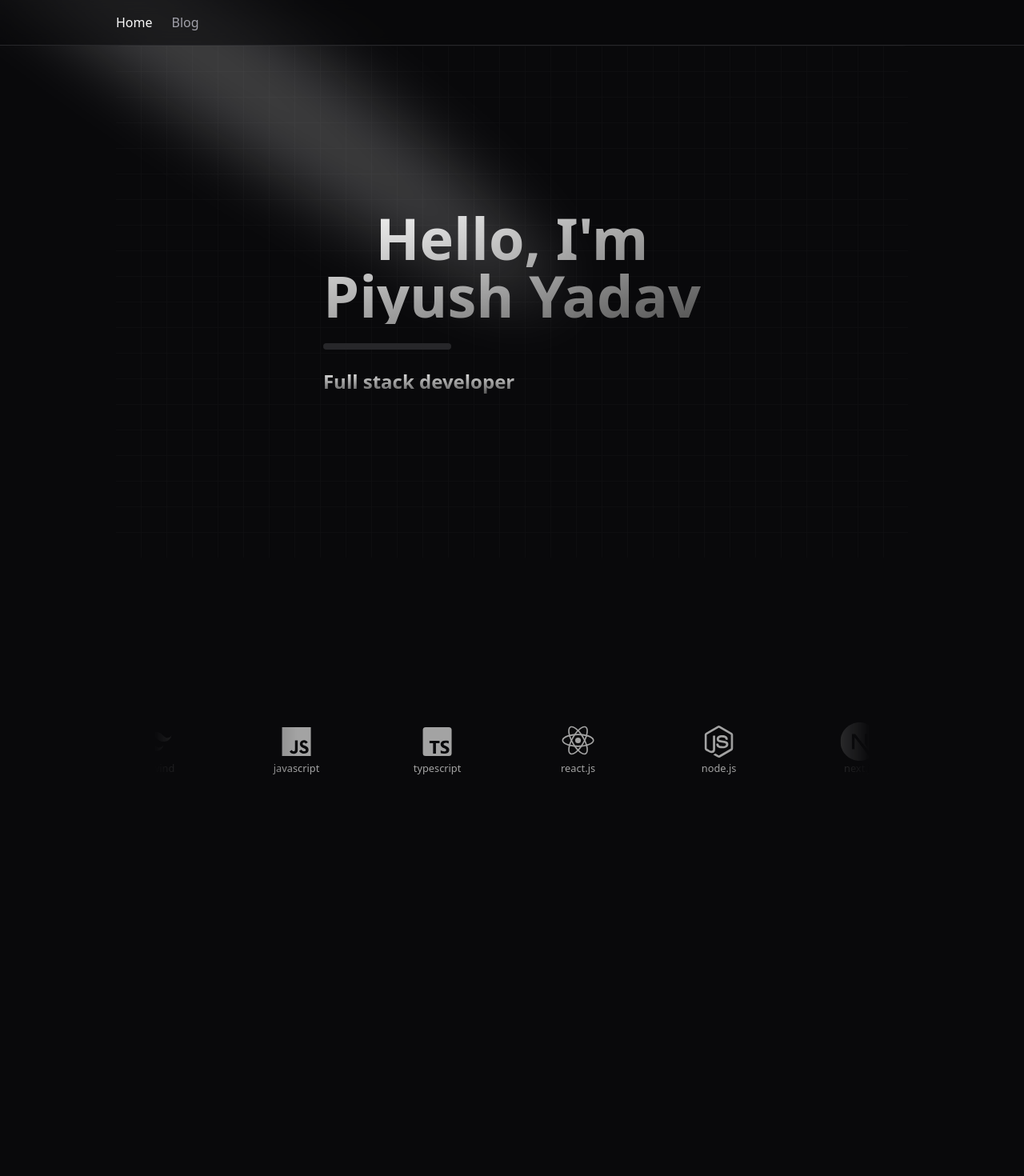
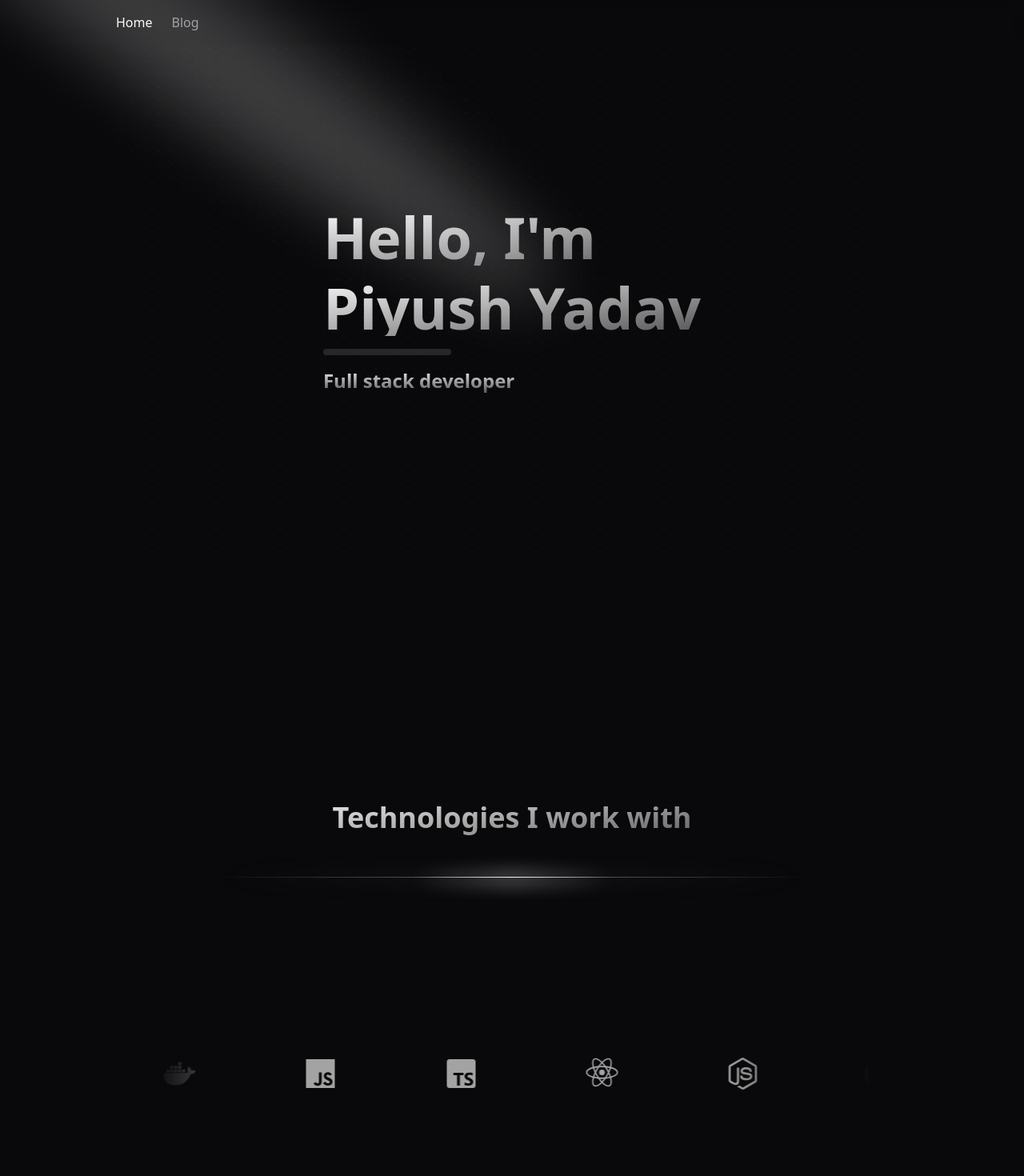
Before and after one commit to piyushyadav1617/portfolio, a Next.js app: page / in a window 1280 px wide. Shown: the top 1470 px of the page at 80% size. Before the commit the page ends 1177 px from the top, so only its background shows below. Built offline with nearby package versions, Linux system fonts and the light colour scheme.

Commit message:
design update and one connect component added

```diff
--- /dev/null
+++ b/app/components/connect.tsx
@@ -0,0 +1,38 @@
+"use client";
+import React from "react";
+import { motion } from "framer-motion";
+import { Line } from "./line";
+import Image from "next/image";
+
+
+
+export const Connect = () => {
+  return (
+    <div className="relative h-[70vh] overflow-hidden space-y-10 mt-40">
+           <motion.h1
+        className="text-3xl  md:text-4xl font-semibold text-center bg-clip-text text-transparent p-4 bg-gradient-to-br from-neutral-50 to-neutral-600
+     bg-opacity-50"
+        initial={{ y: 20, opacity: 0 }}
+        whileInView={{ y: 0, opacity: 1 }}
+        viewport={{ once: true }}
+        transition={{ duration: 0.5}}
+      >
+        Connect with me
+      </motion.h1>
+      <Line className="top-24 md:top-24"/>
+      <div className="flex items-center justify-center">
+      <motion.div
+       initial={{ opacity: 0 }}
+       whileInView={{ y: 0, opacity: 1 }}
+       viewport={{ once: true }}
+       transition={{ duration: 1}}
+      >
+      <Image src='/map.svg' width={500} height={200} alt="" className="my-20"/>
+
+      </motion.div>
+      </div>
+
+
+    </div>
+  );
+};
--- a/app/components/hero.tsx
+++ b/app/components/hero.tsx
@@ -5,35 +5,67 @@ import { Spotlight } from "@/components/ui/spotlight";
 import { motion } from "framer-motion";
 export function Hero() {
   return (
-    <>
+    <div className="h-[40rem] lg:h-screen">
       <Spotlight
-        className="-top-24 -left-10 lg:left-60 md:-top-20 2xl:-top-40 "
+        className="-top-36 -left-40 lg:left-60 md:-top-20 2xl:-top-40 "
         fill="white"
       />
-      <div className="h-[40rem] w-full rounded-md flex  md:items-center justify-center antialiased bg-grid-white/[0.02] relative overflow-hidden">
-        <motion.div
-          className="space-y-6 mt-[8rem] md:mt-0"
-          initial={{ y: 20, opacity: 0 }}
-          whileInView={{ y: 0, opacity: 1 }}
-          viewport={{ once: true }}
-          transition={{ duration: 1 }}
-        >
-          <h1
-            className="text-5xl sm:text-7xl font-bold text-center bg-clip-text text-transparent bg-gradient-to-br from-neutral-50 to-neutral-600
+      <div className="h-[40rem] w-full rounded-md flex  md:items-center justify-center  antialiased bg-dot-neutral-200/5 relative overflow-hidden">
+        <div className="space-y-4 mt-[8rem] md:mt-0">
+          <motion.h1
+            className="text-5xl sm:text-7xl font-bold bg-clip-text text-transparent bg-gradient-to-br from-neutral-50 to-neutral-600
      bg-opacity-50"
+            initial={{ y: 20, opacity: 0 }}
+            whileInView={{ y: 0, opacity: 1 }}
+            viewport={{ once: true }}
+            transition={{ duration: 0.5}}
           >
             Hello, I&apos;m
-            <br /> Piyush Yadav
-          </h1>
-          <Separator className="h-2 w-40 rounded-full " />
-          <h2
+          </motion.h1>
+          <motion.h1
+            className="text-5xl  sm:text-7xl font-bold text-center bg-clip-text text-transparent bg-gradient-to-br from-neutral-50 to-neutral-600
+     bg-opacity-50"
+            initial={{ y: 10, opacity: 0 }}
+            whileInView={{ y: 0, opacity: 1 }}
+            viewport={{ once: true }}
+            transition={{
+              delay: 0.2,
+              duration: 0.5,
+
+            }}
+          >
+            Piyush Yadav
+          </motion.h1>
+          <motion.div
+            initial={{ scaleX:0, opacity: 0 }}
+            whileInView={{ scaleX: 1, opacity: 1 }}
+            viewport={{ once: true }}
+            transition={{
+              delay: 0.7,
+              duration: 0.5,
+              type: "spring",
+              stiffness: 50,
+            }}
+          >
+            <Separator className="h-2 w-40 rounded-full " />
+          </motion.div>
+          <motion.h2
             className="text-2xl font-semibold bg-clip-text text-transparent bg-gradient-to-b from-neutral-50 to-neutral-600
      bg-opacity-50"
+            initial={{ y: 20, opacity: 0 }}
+            whileInView={{ y: 0, opacity: 1 }}
+            viewport={{ once: true }}
+            transition={{
+              delay: 0.5,
+              duration: 0.5,
+              // type: "spring",
+              // stiffness: 50,
+            }}
           >
             Full stack developer
-          </h2>
-        </motion.div>
+          </motion.h2>
+        </div>
       </div>
-    </>
+    </div>
   );
 }
--- /dev/null
+++ b/app/components/line.tsx
@@ -0,0 +1,45 @@
+"use client";
+
+import React from 'react';
+import { motion } from 'framer-motion';
+
+// Import utility function for classnames. Ensure the path is correct.
+import { cn } from '@/utils/cn';
+
+interface LineProps {
+  className?: string;
+}
+
+export const Line: React.FC<LineProps> = ({ className }) => {
+  // Define reusable properties to avoid repetition
+  const baseStyle = "absolute bg-gradient-to-r from-transparent to-transparent h-px w-3/4";
+  const animationProps = {
+    initial: { scaleX: 0 },
+    whileInView: { scaleX: 1 },
+    viewport: { once: true },
+    transition: { duration: 1 },
+  };
+
+  return (
+    <div className="flex items-center justify-center mt-4 md:mt-0">
+      <motion.div
+        className={cn(`${baseStyle} via-neutral-500 blur-md h-[2px] `, className)}
+        {...animationProps}
+        transition={{ ...animationProps.transition, delay: 0.3 }}
+      />
+      <motion.div
+        className={cn(`${baseStyle} via-neutral-500`, className)}
+        {...animationProps}
+        transition={{ ...animationProps.transition, delay: 0.3 }}
+      />
+      <motion.div
+        className={cn("absolute bg-gradient-to-r from-transparent via-neutral-100 to-transparent h-[5px] w-1/4 blur-md", className)}
+        {...animationProps}
+      />
+      <motion.div
+        className={cn("absolute  bg-gradient-to-r from-transparent via-neutral-100 to-transparent h-px w-1/4", className)}
+        {...animationProps}
+      />
+    </div>
+  );
+};
--- a/app/components/navbar.tsx
+++ b/app/components/navbar.tsx
@@ -7,7 +7,7 @@ export const Navbar = () => {
   const path = usePathname();
 
   return (
-    <header className="sticky top-0 z-50 border-b border-border backdrop-blur supports-[backdrop-filter]:bg-background/60 w-full">
+    <header className="sticky top-0 z-50 backdrop-blur  w-full">
       <nav className="flex gap-6 h-14 mx-5 sm:mx-10 md:mx-auto  md:w-[700px] lg:w-[990px] 2xl:w-[1400px] items-center justify-between">
 
         <ul className="flex gap-2 sm:gap-6 items-center">
--- a/app/components/technologies.tsx
+++ b/app/components/technologies.tsx
@@ -1,15 +1,49 @@
+"use client";
+import React from "react";
+import { motion } from "framer-motion";
 import { InfiniteMovingCards } from "@/components/ui/infinite-moving-cards";
-import { FaAws, FaJs } from "react-icons/fa";
 import { SiNextdotjs } from "react-icons/si";
-import { BiLogoTypescript, BiLogoJavascript, BiLogoReact, BiLogoHtml5, BiLogoNodejs, BiLogoCss3, BiLogoTailwindCss  } from "react-icons/bi";
+import {
+  BiLogoTypescript,
+  BiLogoJavascript,
+  BiLogoReact,
+  BiLogoHtml5,
+  BiLogoNodejs,
+  BiLogoCss3,
+  BiLogoTailwindCss,
+  BiLogoAws,
+  BiLogoDocker,
+} from "react-icons/bi";
+import { Line } from "./line";
+import Image from "next/image";
 export const Technologies = () => {
   return (
-    <div className="h-[30rem] rounded-md md:flex flex-col py-0  items-center justify-center relative overflow-hidden">
-      <InfiniteMovingCards
-        items={testimonials}
-        direction="right"
-        speed="slow"
-      />
+    <div className="h-[20rem] md:h-[40rem] flex flex-col py-0  items-center justify-evenly relative overflow-hidden ">
+      <motion.h1
+        className="text-3xl  md:text-4xl font-semibold text-center bg-clip-text text-transparent p-4 bg-gradient-to-br from-neutral-50 to-neutral-600
+     bg-opacity-50"
+        initial={{ y: 20, opacity: 0 }}
+        whileInView={{ y: 0, opacity: 1 }}
+        viewport={{ once: true }}
+        transition={{ duration: 1}}
+      >
+        Technologies I work with
+      </motion.h1>
+
+       <Line className="top-[10rem] md:top-[15rem]"/>
+
+      <motion.div
+        initial={{ opacity: 0 }}
+        whileInView={{ opacity: 1 }}
+        viewport={{ once: true }}
+        transition={{ delay: 0.3, duration: 1 }}
+      >
+        <InfiniteMovingCards
+          items={testimonials}
+          direction="right"
+          speed="slow"
+        />
+      </motion.div>
     </div>
   );
 };
@@ -17,41 +51,42 @@ export const Technologies = () => {
 const testimonials = [
   {
     name: "javascript",
-    icon:<BiLogoJavascript/>
+    icon: BiLogoJavascript,
   },
   {
-
     name: "typescript",
-    icon:<BiLogoTypescript/>
+    icon: BiLogoTypescript,
   },
   {
     name: "react.js",
-    icon:<BiLogoReact/>
+    icon: BiLogoReact,
   },
   {
     name: "node.js",
-    icon:<BiLogoNodejs/>
-
+    icon: BiLogoNodejs,
   },
   {
     name: "next.js",
-    icon:<SiNextdotjs/>
-
+    icon: SiNextdotjs,
   },
   {
     name: "html5",
-    icon:<BiLogoHtml5/>
-
+    icon: BiLogoHtml5,
   },
   {
     name: "css3",
-    icon:<BiLogoCss3/>
-
+    icon: BiLogoCss3,
   },
   {
     name: "tailwind",
-    icon:<BiLogoTailwindCss/>
-
-  }
-
+    icon: BiLogoTailwindCss,
+  },
+  {
+    name: "AWS",
+    icon: BiLogoAws,
+  },
+  {
+    name: "Docker",
+    icon: BiLogoDocker,
+  },
 ];
--- a/app/page.tsx
+++ b/app/page.tsx
@@ -1,10 +1,13 @@
+
+import { Connect } from "./components/connect";
 import { Hero } from "./components/hero";
 import { Technologies } from "./components/technologies";
 export default function Home() {
   return (
-    <main>
+    <main className="mb-40">
       <Hero />
       <Technologies/>
+      <Connect/>
     </main>
   );
 }
--- a/components/ui/infinite-moving-cards.tsx
+++ b/components/ui/infinite-moving-cards.tsx
@@ -1,5 +1,5 @@
 "use client";
-
+import {IconType} from "react-icons"
 import { cn } from "@/utils/cn";
 import React, { ReactNode, useEffect, useState } from "react";
 
@@ -12,7 +12,7 @@ export const InfiniteMovingCards = ({
 }: {
   items: {
     name: string;
-    icon: ReactNode;
+    icon: IconType;
   }[];
   direction?: "left" | "right";
   speed?: "fast" | "normal" | "slow";
@@ -72,7 +72,7 @@ export const InfiniteMovingCards = ({
     <div
       ref={containerRef}
       className={cn(
-        "scroller relative z-10  w-[90vw] sm:max-w-2xl lg:max-w-4xl 2xl:max-w-7xl overflow-hidden  [mask-image:linear-gradient(to_right,transparent,white_20%,white_80%,transparent)]",
+        "scroller relative z-10 w-[90vw] sm:max-w-3xl lg:max-w-4xl 2xl:max-w-7xl overflow-hidden  [mask-image:linear-gradient(to_right,transparent,white_20%,white_80%,transparent)]",
         className
       )}
     >
@@ -86,13 +86,13 @@ export const InfiniteMovingCards = ({
       >
         {items.map((item, idx) => (
           <li
-            className="w-28 md:w-40 max-w-full relative  flex-shrink-0 px-8 flex flex-col items-center justify-between text-neutral-400"
+            className="w-20 md:w-40 max-w-full relative  flex-shrink-0 px-6 flex flex-col items-center justify-between "
             key={item.name}
           >
-            <span className="relative z-2 text-5xl  ">
-              {item.icon}
-            </span>
-            <small>{item.name}</small>
+
+              <item.icon className="relative z-2 text-4xl md:text-5xl text-neutral-400 "/>
+
+            {/* <small>{item.name}</small> */}
           </li>
         ))}
       </ul>
--- a/components/ui/spotlight.tsx
+++ b/components/ui/spotlight.tsx
@@ -10,7 +10,7 @@ export const Spotlight = ({ className, fill }: SpotlightProps) => {
   return (
     <svg
       className={cn(
-        "animate-spotlight pointer-events-none absolute z-[1]  h-[169%] w-[208%] lg:w-[84%] opacity-0",
+        "animate-spotlight pointer-events-none absolute z-[1]   h-[169%] w-[280%] sm:w-[200%] lg:w-[84%]  3xl:hidden opacity-0",
         className
       )}
       xmlns="http://www.w3.org/2000/svg"
--- a/tailwind.config.ts
+++ b/tailwind.config.ts
@@ -23,8 +23,12 @@ const config = {
       screens: {
         "2xl": "1400px",
       },
+
     },
     extend: {
+      screens: {
+        '3xl': '2000px',
+      },
       colors: {
         border: "hsl(var(--border))",
         input: "hsl(var(--input))",
```
Also changed, not shown: public/map.svg (added).
